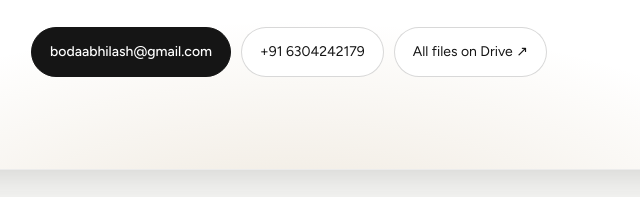
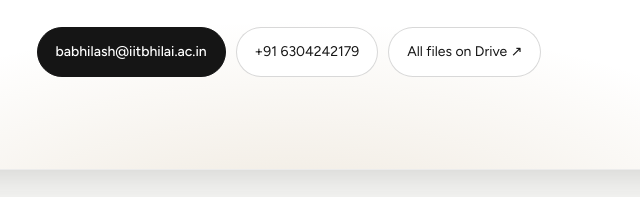
Before and after one commit to a3056267-cmd/a3056267-cmd.github.io, a plain HTML site: page index.html in a window 1280 px wide. Shown: the part 5617-5814 px from the top of the page, 351-991 px from the left. Drawn offline with nearby package versions, Linux system fonts and the light colour scheme.

Commit message:
Update index.html

```diff
--- a/index.html
+++ b/index.html
@@ -288,7 +288,7 @@ a.ci.gold:hover{background:var(--gold);border-color:var(--gold);color:#fff}
       <h2>Ready to create<br><em>something cinematic?</em></h2>
       <p>Brand campaign, social reel or a full AI video production. Tell me what you’re making.</p>
       <div class="cl">
-        <a class="ci gold" href="mailto:bodaabhilash@gmail.com">bodaabhilash@gmail.com</a>
+       <a class="ci gold" href="mailto:babhilash@iitbhilai.ac.in">babhilash@iitbhilai.ac.in</a>
         <a class="ci" href="tel:+916304242179">+91 6304242179</a>
         <a class="ci" href="https://drive.google.com/drive/folders/104L1-3d5g_VvTs2nv1U2__C422c32KQ5" target="_blank" rel="noopener">All files on Drive ↗</a>
       </div>
```
